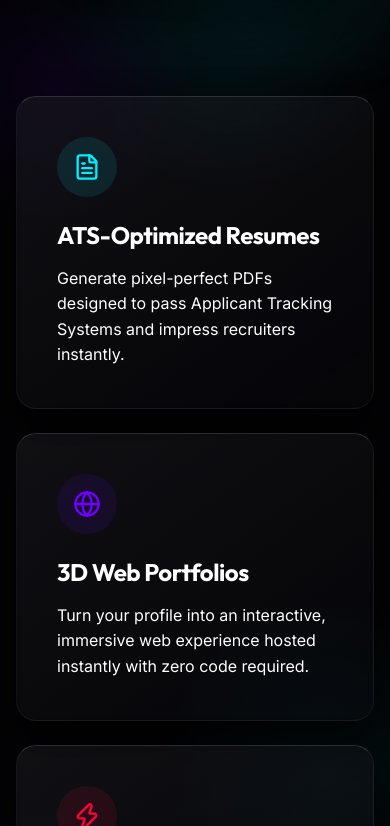
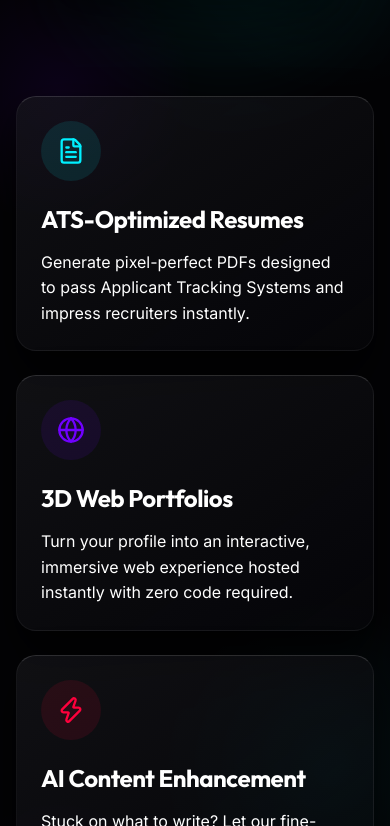
Before and after one commit to KunalRaikwar/Genius_CV, a React (Vite) app: page / in a window 390 px wide. Shown: the part 1174-2000 px from the top of the page. Built offline with nearby package versions, Linux system fonts and the light colour scheme.

Commit message:
fix: global mobile responsiveness, paddings, and strict overflow handling

```diff
--- a/src/components/PortfolioView.jsx
+++ b/src/components/PortfolioView.jsx
@@ -59,7 +59,7 @@ export default function PortfolioView() {
             <span className="text-secondary" style={{ fontSize: '0.875rem' }}>Available for work</span>
           </motion.div>
 
-          <motion.h1 variants={itemVariants} style={{ fontSize: 'clamp(3.5rem, 8vw, 6.5rem)', lineHeight: 1.05, marginBottom: '1.5rem', fontWeight: 800, letterSpacing: '-0.04em' }}>
+          <motion.h1 variants={itemVariants} style={{ fontSize: 'clamp(2rem, 8vw, 6.5rem)', lineHeight: 1.05, marginBottom: '1.5rem', fontWeight: 800, letterSpacing: '-0.04em' }}>
             I'm <span className="text-gradient">{personal.fullName || 'Awesome'}</span>
           </motion.h1>
 
--- a/src/index.css
+++ b/src/index.css
@@ -46,7 +46,7 @@
   padding: 0;
 }
 
-body {
+html, body {
   font-family: var(--font-sans);
   background-color: var(--bg-primary);
   color: var(--text-primary);
@@ -54,6 +54,10 @@ body {
   -webkit-font-smoothing: antialiased;
   min-height: 100vh;
   overflow-x: hidden;
+  max-width: 100vw;
+}
+
+body {
   background-image:
     radial-gradient(circle at 15% 50%, rgba(112, 0, 255, 0.08), transparent 25%),
     radial-gradient(circle at 85% 30%, rgba(0, 240, 255, 0.05), transparent 25%);
@@ -699,8 +703,9 @@ textarea.input-field {
     padding: 0 1rem;
   }
 
-  .grid-cols-2 {
-    grid-template-columns: 1fr; /* Stack columns on mobile */
+  .grid-cols-2,
+  .grid-cols-3 {
+    grid-template-columns: 1fr !important; /* Stack columns on mobile */
   }
 
   .heading-xl {
@@ -736,6 +741,14 @@ textarea.input-field {
     margin: 1rem !important;
   }
 
+  .glass-card {
+    padding: 1.5rem !important;
+  }
+
+  .navbar {
+    padding: 1rem 1rem !important;
+  }
+
   .step-indicator {
     display: none; /* Hide complex step indicators on tiny screens, or make them smaller */
   }
```
